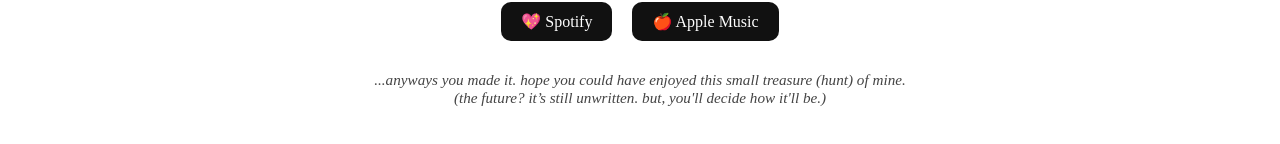
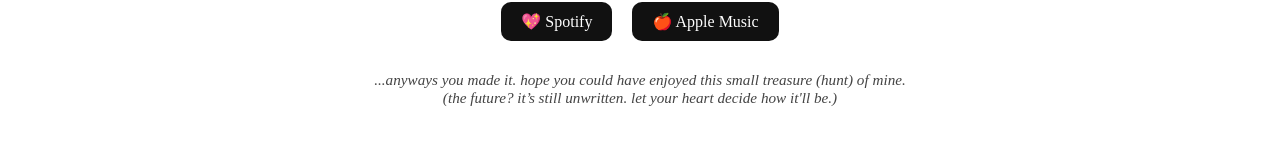
Before and after one commit to utkarshsingx/foralltime-always, a React (Vite) app: page /page8 in a window 1280 px wide. Shown: the part 796-940 px from the top of the page. Built offline with nearby package versions, Linux system fonts and the light colour scheme.

Commit message:
done with 2nd iteration

```diff
--- a/src/pages/Page8.jsx
+++ b/src/pages/Page8.jsx
@@ -82,7 +82,7 @@
             ...anyways you made it. hope you could have enjoyed this small
             treasure (hunt) of mine.
             <br />
-            (the future? it’s still unwritten. but, you'll decide how it'll be.)
+            (the future? it’s still unwritten. let your heart decide how it'll be.)
           </p>
         </div>
 
```
